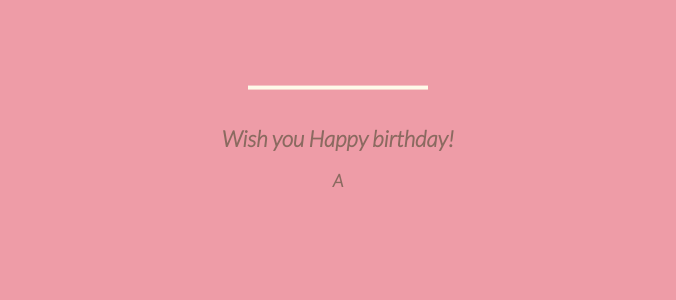
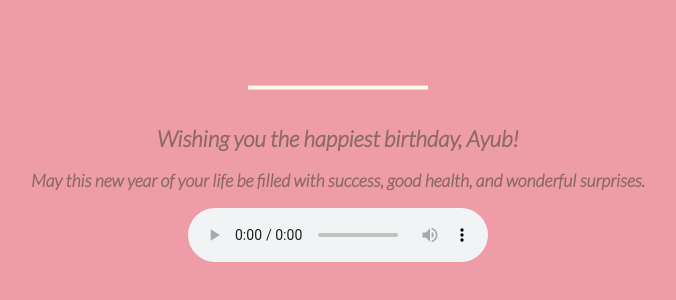
Before and after one commit to shaikayub9/bd, a plain HTML site: page index.html in a window 1280 px wide. Shown: the part 238-538 px from the top of the page, without its empty margins (310-986 px from the left). Drawn offline with Linux system fonts and the light colour scheme.

Commit message:
Update index.html

```diff
--- a/index.html
+++ b/index.html
@@ -3,7 +3,7 @@
   <head>
     <meta charset="UTF-8">
     <meta name="viewport" content="width=device-width, initial-scale=1.0">
-    <title>Document</title>
+    <title>Happy Birthday to You</title>
     <style>
       @import url(https://fonts.googleapis.com/css?family=Lato:300italic);
 
@@ -283,8 +283,12 @@
         <rect x="10" y="475.571" fill="#fefae9" width="180" height="4" />
       </svg>
       <div class="text">
-      <h1>Wish you Happy birthday!</h1>
-      <p class="name">A</p>
+      <h1>Wishing you the happiest birthday, Ayub!</h1>
+      <p class="name"> May this new year of your life be filled with success, good health, and wonderful surprises.</p>
+      <audio controls>
+        <source src="puttina roju jai jailu.mp3" type="audio/mp3">
+      </audio>
+
       </div>
   </body>
 </html>
```
